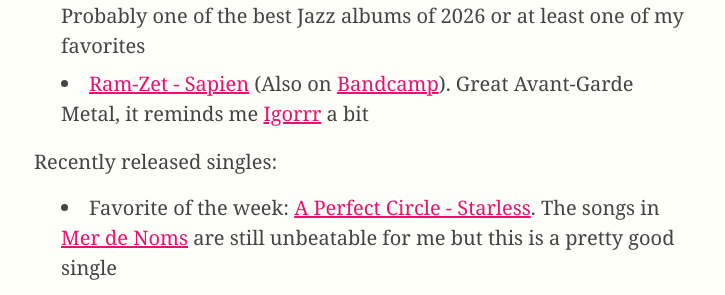
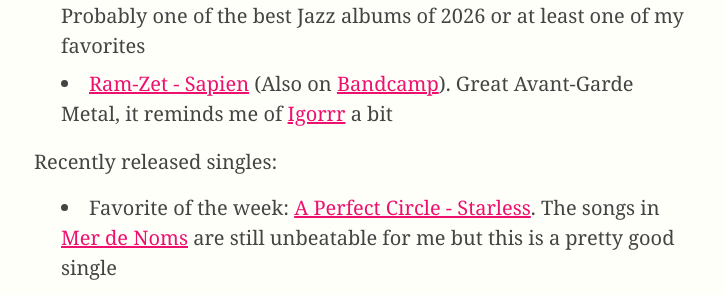
Before and after one commit to janogonzalez/janogonzalez.github.io, a Jekyll site: the page built from _posts/2026-05-31-week-22-of-2026.md, in a window 1280 px wide. Shown: the part 939-1234 px from the top of the page, without its empty margins (276-1001 px from the left). Built offline with Jekyll 4.4.1, drawn with Linux system fonts in a browser that asks for light colours.

Commit message:
Add missing word

```diff
--- a/_posts/2026-05-31-week-22-of-2026.md
+++ b/_posts/2026-05-31-week-22-of-2026.md
@@ -21,7 +21,7 @@
 Albums/EPs:
 - Favorite of the week: [A Forest of Stars - Stack Overflow in Corpse Pile Interface][] (Also on [Bandcamp][a-forest-bandcamp]). Avant-Garde Metal, maybe it can be called Post Black Metal? Great album with the right amount of weirdness. Kind of an arbitrary decision because all albums were great this week
 - [Knats - A Great Day in Newcastle][] (Also on [Bandcamp][knats-bandcamp]). I was curious about this album because it's produced by [Geordie Greep][]. Probably one of the best Jazz albums of 2026 or at least one of my favorites
-- [Ram-Zet - Sapien][] (Also on [Bandcamp][ram-zet-bandcamp]). Great Avant-Garde Metal, it reminds me [Igorrr][] a bit
+- [Ram-Zet - Sapien][] (Also on [Bandcamp][ram-zet-bandcamp]). Great Avant-Garde Metal, it reminds me of [Igorrr][] a bit
 
 Recently released singles:
 - Favorite of the week: [A Perfect Circle - Starless][]. The songs in [Mer de Noms][] are still unbeatable for me but this is a pretty good single
```
